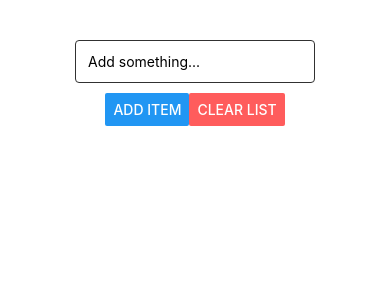
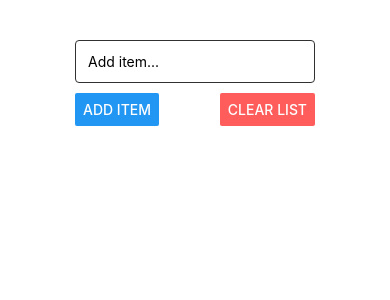
Before and after one commit to cl4pper/native-practice, a React Native app: screen / in a window 390 px wide. Shown: the top 300 px of the page. Built offline with nearby package versions, Linux system fonts and the light colour scheme.

Commit message:
feat: create ListInput component

```diff
--- a/App.js
+++ b/App.js
@@ -1,11 +1,10 @@
 import { StatusBar } from 'expo-status-bar';
 import React, { useState } from 'react';
-import { Alert, Button, FlatList, StyleSheet, TextInput, View } from 'react-native';
+import { Alert, FlatList, StyleSheet, View } from 'react-native';
 
-import { ListItem } from './src/components';
+import { ListItem, ListInput } from './src/components';
 
 export default function App() {
-  const [text, updateText] = useState('');
   const [list, handleList] = useState([]);
 
   function clearInput() {
@@ -40,24 +39,12 @@ export default function App() {
 
   return (
     <View style={styles.container}>
-      <TextInput
-        style={styles.inputText}
-        placeholder="Add something..."
-        onChangeText={(value) => updateText(value)}
-        value={text}
-      />
-      <View style={styles.buttons}>
-        <Button
-          style={styles.button}
-          title="Add item"
-          onPress={() => updateList(text)}
-        />
-        <Button
-          color="#ff5c5c"
-          title="Clear list"
-          onPress={() => clearList()}
-        />
-      </View>
+      <ListInput
+        placeholder="Add item..."
+        leftLabel="Add item"
+        rightLabel="Clear list"
+        leftAction={(value) => updateList(value)}
+        rightAction={() => clearList()} />
       <FlatList
         style={styles.flatList}
         data={list}
@@ -81,19 +68,6 @@ const styles = StyleSheet.create({
     paddingHorizontal: 20,
     backgroundColor: '#fff',
   },
-  inputText: {
-    width: 240,
-    padding: 12,
-    marginBottom: 10,
-    borderWidth: 1,
-    borderColor: '#313131',
-    borderRadius: 4,
-  },
-  buttons: {
-    flexDirection: 'row',
-    justifyContent: 'space-between',
-    marginBottom: 10,
-  },
   flatList: {
     paddingHorizontal: 8,
   },
--- /dev/null
+++ b/src/components/ListInput/ListInput.js
@@ -0,0 +1,48 @@
+import React, { useState } from 'react';
+import { StyleSheet, Button, TextInput, View } from 'react-native';
+
+const ListInput = ({ placeholder, leftLabel, rightLabel, leftAction, rightAction }) => {
+  const [text, updateText] = useState('');
+
+  return (
+    <View>
+      <TextInput
+        style={styles.inputText}
+        placeholder={placeholder}
+        onChangeText={(value) => updateText(value)}
+        value={text}
+      />
+      <View style={styles.buttons}>
+        <Button
+          title={leftLabel}
+          onPress={() => leftAction(text)}
+        />
+        <Button
+          color="#ff5c5c"
+          title={rightLabel}
+          onPress={() => rightAction()}
+        />
+      </View>
+    </View>
+  )
+};
+
+const styles = StyleSheet.create({
+  inputText: {
+    width: 240,
+    padding: 12,
+    marginBottom: 10,
+    borderWidth: 1,
+    borderColor: '#313131',
+    borderRadius: 4,
+  },
+  buttons: {
+    flexDirection: 'row',
+    justifyContent: 'space-between',
+    marginBottom: 10,
+  },
+});
+
+export {
+  ListInput,
+}
--- a/src/components/index.js
+++ b/src/components/index.js
@@ -1,2 +1,3 @@
 const { default: ListItem } = require("./ListItem/ListItem");
 export * from './ListItem/ListItem';
+export * from './ListInput/ListInput';
```
